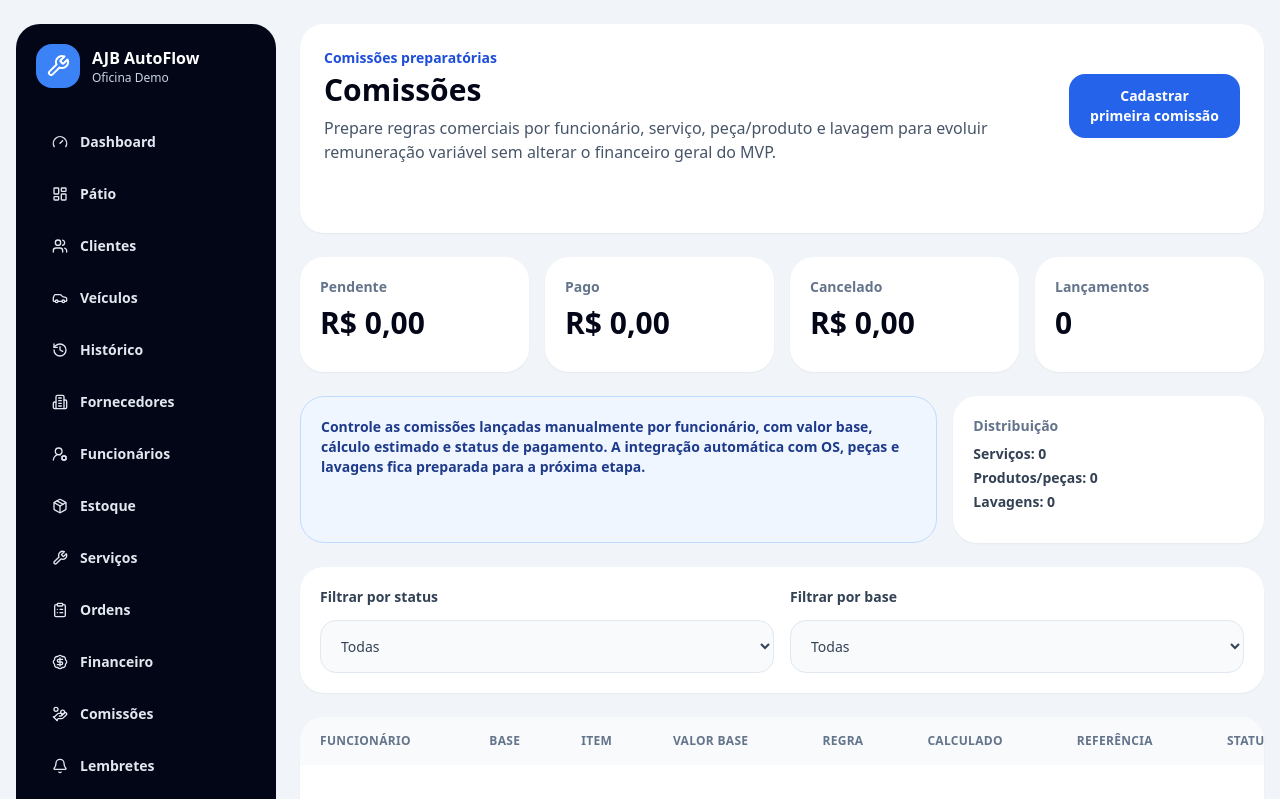
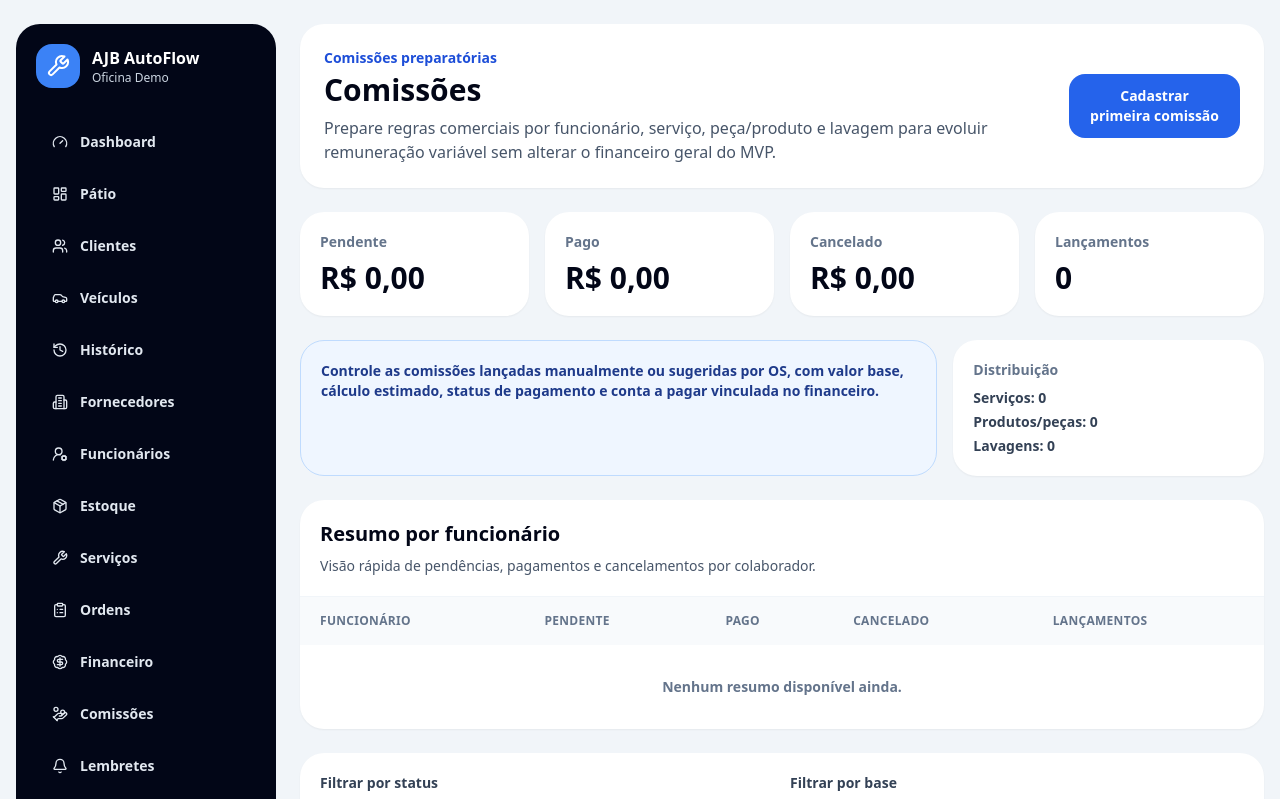
Before and after one commit to anjobrito/ajb-autoflow, a Next.js app: page /comissoes in a window 1280 px wide. Shown: the top 799 px of the page. Built offline with nearby package versions, Linux system fonts and the light colour scheme.

Commit message:
feat: add commission employee summaries and navigation

```diff
--- a/components/commissions-client.tsx
+++ b/components/commissions-client.tsx
@@ -1,5 +1,6 @@
 "use client";
 
+import Link from "next/link";
 import { useEffect, useMemo, useState } from "react";
 import { deleteCommission, listCommissions, numberToCurrency, StoredCommission, updateCommissionStatus, currencyToNumber } from "@/lib/browser-store";
 
@@ -31,6 +32,21 @@ export function CommissionsClient() {
     const matchesTarget = targetFilter === "Todas" || commission.targetType === targetFilter;
     return matchesStatus && matchesTarget;
   }), [commissions, statusFilter, targetFilter]);
+
+  const employeeSummaries = useMemo(() => {
+    const summary = new Map<string, { employeeName: string; pending: number; paid: number; cancelled: number; count: number }>();
+    commissions.forEach((commission) => {
+      const key = commission.employeeId || commission.employeeName || "Funcionário a definir";
+      const current = summary.get(key) || { employeeName: commission.employeeName || "Funcionário a definir", pending: 0, paid: 0, cancelled: 0, count: 0 };
+      const amount = currencyToNumber(commission.calculatedAmount ?? "0");
+      if (commission.status === "Pendente") current.pending += amount;
+      if (commission.status === "Paga") current.paid += amount;
+      if (commission.status === "Cancelada") current.cancelled += amount;
+      current.count += 1;
+      summary.set(key, current);
+    });
+    return Array.from(summary.values()).sort((a, b) => (b.pending + b.paid) - (a.pending + a.paid));
+  }, [commissions]);
 
   const pendingTotal = commissions.filter((commission) => commission.status === "Pendente").reduce((sum, commission) => sum + currencyToNumber(commission.calculatedAmount ?? "0"), 0);
   const paidTotal = commissions.filter((commission) => commission.status === "Paga").reduce((sum, commission) => sum + currencyToNumber(commission.calculatedAmount ?? "0"), 0);
@@ -67,13 +83,42 @@ export function CommissionsClient() {
 
       <div className="grid gap-4 md:grid-cols-3">
         <div className="rounded-3xl border border-blue-200 bg-blue-50 p-5 text-sm font-semibold text-blue-900 md:col-span-2">
-          Controle as comissões lançadas manualmente por funcionário, com valor base, cálculo estimado e status de pagamento. A integração automática com OS, peças e lavagens fica preparada para a próxima etapa.
+          Controle as comissões lançadas manualmente ou sugeridas por OS, com valor base, cálculo estimado, status de pagamento e conta a pagar vinculada no financeiro.
         </div>
         <div className="rounded-3xl bg-white p-5 shadow-sm">
           <p className="text-sm font-bold text-slate-500">Distribuição</p>
           <p className="mt-2 text-sm font-semibold text-slate-700">Serviços: {serviceCount}</p>
           <p className="mt-1 text-sm font-semibold text-slate-700">Produtos/peças: {productCount}</p>
           <p className="mt-1 text-sm font-semibold text-slate-700">Lavagens: {washCount}</p>
+        </div>
+      </div>
+
+      <div className="overflow-hidden rounded-3xl bg-white shadow-sm">
+        <div className="border-b border-slate-100 p-5">
+          <h2 className="text-xl font-black text-slate-950">Resumo por funcionário</h2>
+          <p className="mt-2 text-sm text-slate-600">Visão rápida de pendências, pagamentos e cancelamentos por colaborador.</p>
+        </div>
+        <div className="overflow-x-auto">
+          <table className="w-full min-w-[760px] text-left text-sm">
+            <thead className="bg-slate-50 text-xs uppercase tracking-wide text-slate-500">
+              <tr>
+                {["Funcionário", "Pendente", "Pago", "Cancelado", "Lançamentos"].map((column) => <th key={column} className="px-5 py-4 font-black">{column}</th>)}
+              </tr>
+            </thead>
+            <tbody className="divide-y divide-slate-100">
+              {employeeSummaries.length === 0 ? (
+                <tr><td colSpan={5} className="px-5 py-8 text-center text-sm font-semibold text-slate-500">Nenhum resumo disponível ainda.</td></tr>
+              ) : employeeSummaries.map((summary) => (
+                <tr key={summary.employeeName} className="hover:bg-slate-50">
+                  <td className="px-5 py-4 font-black text-slate-950">{summary.employeeName}</td>
+                  <td className="px-5 py-4 text-amber-700 font-black">{numberToCurrency(summary.pending)}</td>
+                  <td className="px-5 py-4 text-emerald-700 font-black">{numberToCurrency(summary.paid)}</td>
+                  <td className="px-5 py-4 text-rose-700 font-black">{numberToCurrency(summary.cancelled)}</td>
+                  <td className="px-5 py-4 text-slate-700">{summary.count}</td>
+                </tr>
+              ))}
+            </tbody>
+          </table>
         </div>
       </div>
 
@@ -94,10 +139,10 @@ export function CommissionsClient() {
 
       <div className="overflow-hidden rounded-3xl bg-white shadow-sm">
         <div className="overflow-x-auto">
-          <table className="w-full min-w-[1120px] text-left text-sm">
+          <table className="w-full min-w-[1280px] text-left text-sm">
             <thead className="bg-slate-50 text-xs uppercase tracking-wide text-slate-500">
               <tr>
-                {["Funcionário", "Base", "Item", "Valor base", "Regra", "Calculado", "Referência", "Status", "Ações"].map((column) => (
+                {["Funcionário", "Base", "Item", "OS", "Valor base", "Regra", "Calculado", "Referência", "Status", "Ações"].map((column) => (
                   <th key={column} className="px-5 py-4 font-black">{column}</th>
                 ))}
               </tr>
@@ -105,7 +150,7 @@ export function CommissionsClient() {
             <tbody className="divide-y divide-slate-100">
               {filteredRows.length === 0 ? (
                 <tr>
-                  <td colSpan={9} className="px-5 py-8 text-center text-sm font-semibold text-slate-500">
+                  <td colSpan={10} className="px-5 py-8 text-center text-sm font-semibold text-slate-500">
                     Nenhuma comissão encontrada. Cadastre uma comissão para começar o controle de pagamento variável.
                   </td>
                 </tr>
@@ -114,6 +159,7 @@ export function CommissionsClient() {
                   <td className="px-5 py-4 font-black text-slate-950">{commission.employeeName || "Funcionário a definir"}</td>
                   <td className="px-5 py-4 text-slate-700">{commission.targetType}</td>
                   <td className="px-5 py-4 text-slate-700">{commission.targetName}</td>
+                  <td className="px-5 py-4 text-slate-700">{commission.sourceWorkOrderCode || "Manual"}</td>
                   <td className="px-5 py-4 text-slate-700">{commission.baseAmount || "-"}</td>
                   <td className="px-5 py-4 text-slate-700">{commission.valueType} • {commission.value}</td>
                   <td className="px-5 py-4 font-black text-slate-950">{commission.calculatedAmount || "-"}</td>
@@ -121,6 +167,8 @@ export function CommissionsClient() {
                   <td className="px-5 py-4"><StatusBadge status={commission.status || "Pendente"} /></td>
                   <td className="px-5 py-4">
                     <div className="flex flex-wrap gap-2">
+                      <Link href={`/comissoes/${commission.id}`} className="rounded-full bg-blue-100 px-3 py-2 text-xs font-black text-blue-700 hover:bg-blue-200">Detalhe</Link>
+                      <Link href={`/comissoes/${commission.id}/editar`} className="rounded-full bg-slate-100 px-3 py-2 text-xs font-black text-slate-700 hover:bg-slate-200">Editar</Link>
                       <button type="button" onClick={() => handleStatusChange(commission.id, "Paga")} className="rounded-full bg-emerald-100 px-3 py-2 text-xs font-black text-emerald-700 hover:bg-emerald-200">Pagar</button>
                       <button type="button" onClick={() => handleStatusChange(commission.id, "Cancelada")} className="rounded-full bg-rose-100 px-3 py-2 text-xs font-black text-rose-700 hover:bg-rose-200">Cancelar</button>
                       <button type="button" onClick={() => handleDelete(commission.id)} className="rounded-full bg-slate-100 px-3 py-2 text-xs font-black text-slate-700 hover:bg-slate-200">Excluir</button>
```
